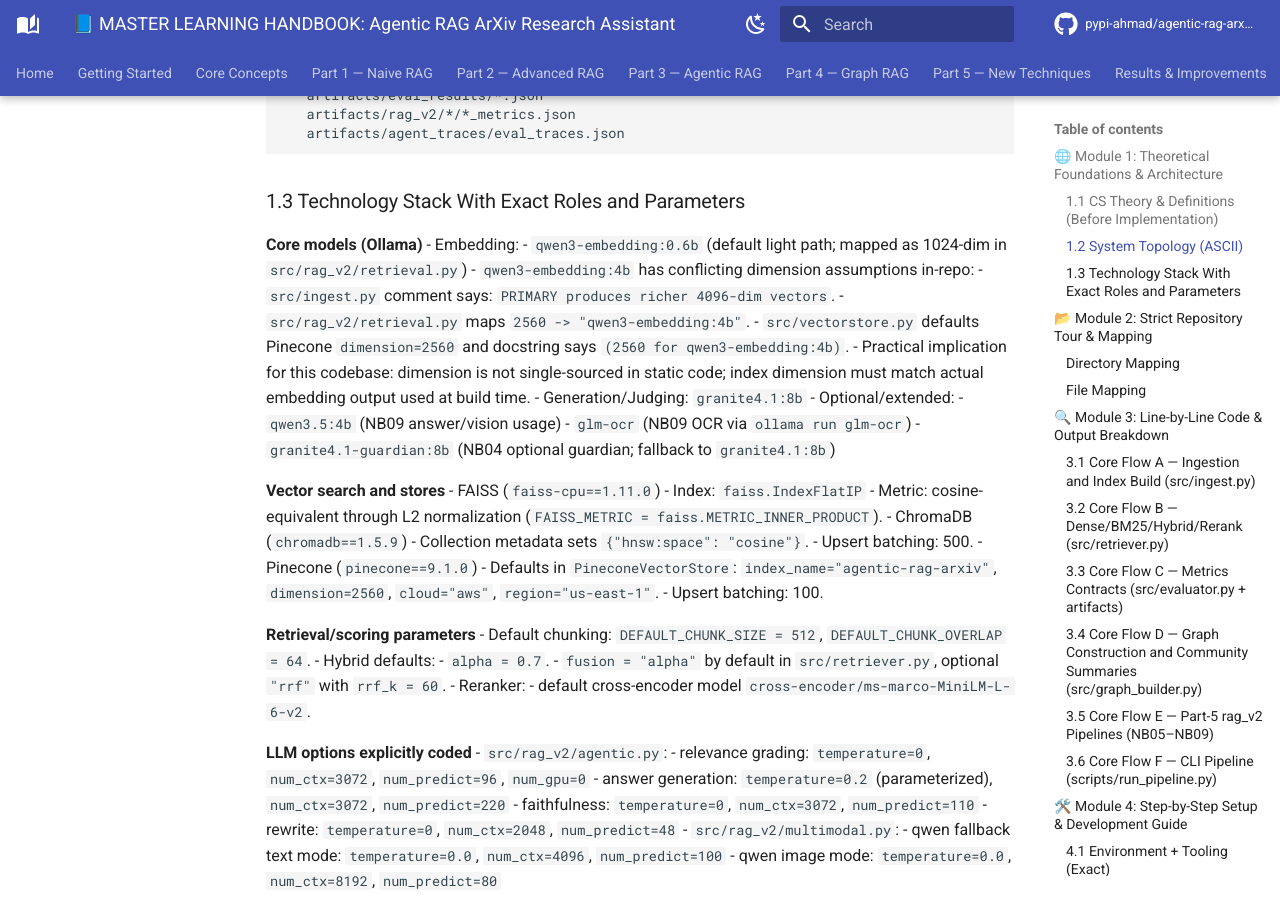
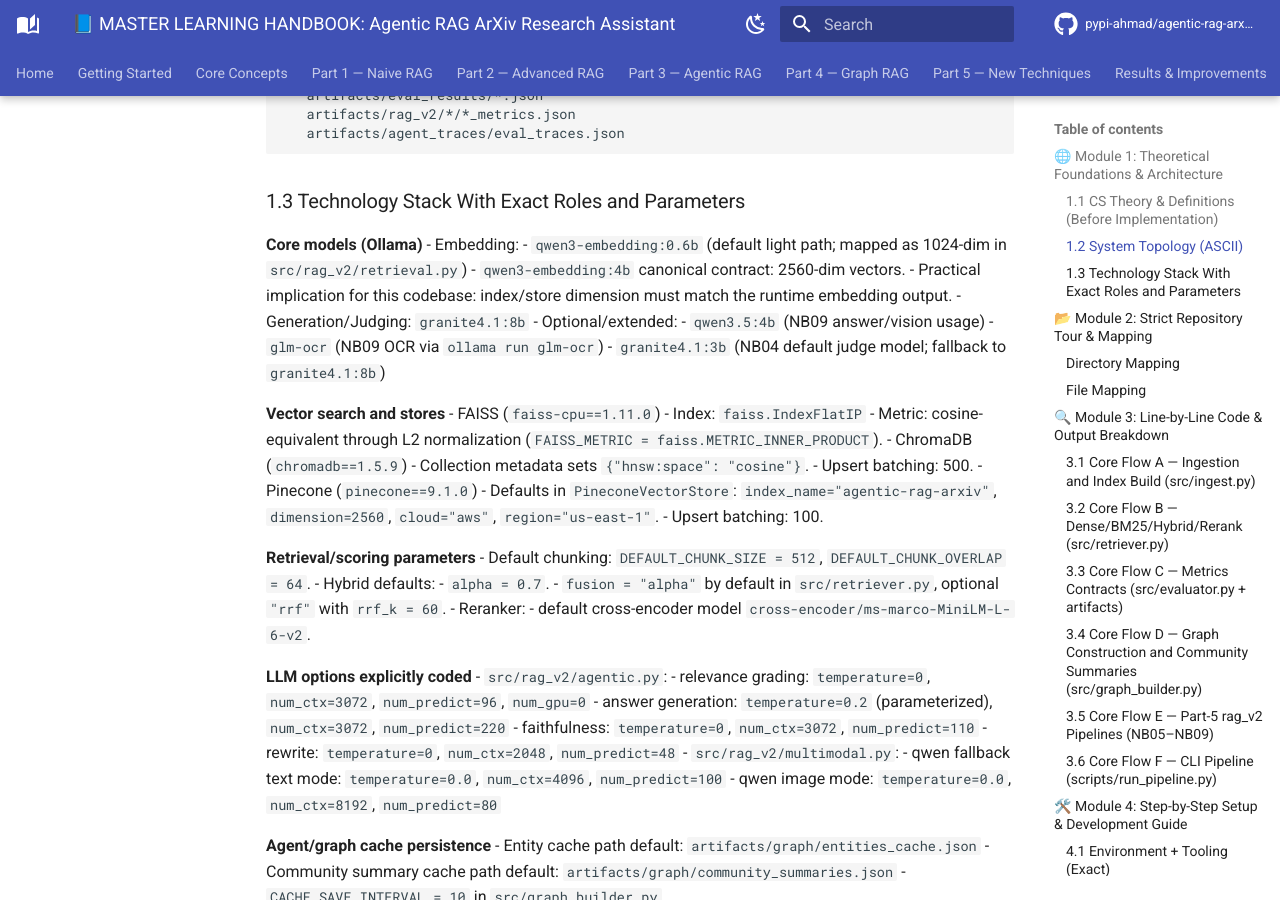
Before and after one commit to pypi-ahmad/agentic-rag-arxiv-research-assistant, an MkDocs documentation site: the page built from docs/01_getting_started/zero_to_hero_learning_handbook.md, in a window 1280 px wide and 900 px high, scrolled down 2755 px. Built offline with MkDocs 1.6.1 and Material for MkDocs 9.7.7, drawn with Linux system fonts in a browser that asks for light colours; comment, search, counter and statistics services are not loaded; some of the changed text lies outside the part shown.

Commit message:
chore(sync): update agentic-rag-arxiv-research-assistant (2026-07-06) [docs,notebooks,scripts]

```diff
--- a/docs/01_getting_started/zero_to_hero_learning_handbook.md
+++ b/docs/01_getting_started/zero_to_hero_learning_handbook.md
@@ -123,16 +123,13 @@ embed_texts(model=qwen3-embedding:0.6b or 4b, batch_size=32)
 **Core models (Ollama)**
 - Embedding:
   - `qwen3-embedding:0.6b` (default light path; mapped as 1024-dim in `src/rag_v2/retrieval.py`)
-  - `qwen3-embedding:4b` has conflicting dimension assumptions in-repo:
-    - `src/ingest.py` comment says: `PRIMARY produces richer 4096-dim vectors`.
-    - `src/rag_v2/retrieval.py` maps `2560 -> "qwen3-embedding:4b"`.
-    - `src/vectorstore.py` defaults Pinecone `dimension=2560` and docstring says `(2560 for qwen3-embedding:4b)`.
-  - Practical implication for this codebase: dimension is not single-sourced in static code; index dimension must match actual embedding output used at build time.
+  - `qwen3-embedding:4b` canonical contract: 2560-dim vectors.
+  - Practical implication for this codebase: index/store dimension must match the runtime embedding output.
 - Generation/Judging: `granite4.1:8b`
 - Optional/extended:
   - `qwen3.5:4b` (NB09 answer/vision usage)
   - `glm-ocr` (NB09 OCR via `ollama run glm-ocr`)
-  - `granite4.1-guardian:8b` (NB04 optional guardian; fallback to `granite4.1:8b`)
+  - `granite4.1:3b` (NB04 default judge model; fallback to `granite4.1:8b`)
 
 **Vector search and stores**
 - FAISS (`faiss-cpu==1.11.0`)
@@ -419,7 +416,7 @@ Repository scope counts used for this module:
 | notebooks/02_advanced_rag.ipynb | Part 2 — Advanced RAG: Hybrid Search + Cross-Encoder Reranking | defs: find_relevant_ids_by_keywords; imports: import sys; from pathlib import Path; import numpy as np; import pandas as pd | constants: CWD, PROJECT_ROOT, ARTIFACTS_DIR, INDEX_DIR, EVAL_DIR, EMBED_MODEL, OLD_RESULTS |
 | notebooks/03_agentic_rag_langgraph.executed.ipynb | Part 3 — Agentic RAG with LangGraph: CRAG State Machine | defs: retrieve, grade_documents, web_search, generate_answer, grade_hallucination, route_after_grading, route_after_hallucination_check, run_agent, find_relevant_ids_by_keywords; imports: import sys; from pathlib import Path; import json; import time | constants: CWD, PROJECT_ROOT, ARTIFACTS_DIR, INDEX_DIR, EVAL_DIR, TRACE_DIR, EMBED_MODEL, LLM_MODEL, GRADING_PROMPT, GENERATION_PROMPT, HALLUCINATION_PROMPT, MAX_REGENERATIONS |
 | notebooks/03_agentic_rag_langgraph.ipynb | Part 3 — Agentic RAG with LangGraph: CRAG State Machine | defs: retrieve, grade_documents, web_search, generate_answer, grade_hallucination, route_after_grading, route_after_hallucination_check, run_agent, find_relevant_ids_by_keywords; imports: import sys; from pathlib import Path; import json; import time | constants: CWD, PROJECT_ROOT, ARTIFACTS_DIR, INDEX_DIR, EVAL_DIR, TRACE_DIR, EMBED_MODEL, LLM_MODEL, GRADING_PROMPT, GENERATION_PROMPT, HALLUCINATION_PROMPT, MAX_REGENERATIONS |
-| notebooks/04_graph_rag.ipynb | Part 4 — Graph RAG: ChromaDB · Pinecone · Agentic LangGraph | defs: local_search, global_search, _find_ids, ndcg_at_k, f1_at_k, mrr, compute_retrieval_metrics, _normalise, exact_match, bleu; imports: import subprocess, sys; import nltk; import json, os, pickle, sys, re; from pathlib import Path | constants: CWD, PROJECT_ROOT, EMBED_MODEL, LLM_MODEL, GUARDIAN_MODEL, EMBED_DIM, ARTIFACTS, GRAPH_DIR, CHROMA_DIR, EVAL_DIR, NPY_PATH, CHUNKS_PATH, GRAPH_PATH, G |
+| notebooks/04_graph_rag.ipynb | Part 4 — Graph RAG: ChromaDB · Pinecone · Agentic LangGraph | defs: local_search, global_search, _find_ids, ndcg_at_k, f1_at_k, mrr, compute_retrieval_metrics, _normalise, exact_match, bleu; imports: import subprocess, sys; import nltk; import json, os, pickle, sys, re; from pathlib import Path | constants: CWD, PROJECT_ROOT, EMBED_MODEL, LLM_MODEL, JUDGE_MODEL, JUDGE_FALLBACK_MODEL, EMBED_DIM, ARTIFACTS, GRAPH_DIR, CHROMA_DIR, EVAL_DIR, NPY_PATH, CHUNKS_PATH, GRAPH_PATH, G |
 | notebooks/05_hybrid_rag.executed.ipynb | Part 5A — Hybrid RAG (Notebook 05) | imports: from __future__ import annotations; import sys; import time; from pathlib import Path | constants: PROJECT_ROOT, ART |
 | notebooks/05_hybrid_rag.ipynb | Part 5A — Hybrid RAG (Notebook 05) | imports: from __future__ import annotations; import sys; import time; from pathlib import Path | constants: PROJECT_ROOT, ART |
 | notebooks/06_graphrag.executed.ipynb | Part 5B — GraphRAG (Notebook 06) | defs: __init__, retrieve; imports: from __future__ import annotations; import sys; import time; from pathlib import Path | constants: PROJECT_ROOT, ART |
@@ -813,7 +810,7 @@ uv run python scripts/build_tutorial_pdf.py
 ### 5.1 Five Core Technical Interview Questions
 
 1. Why does this repository keep both dense retrieval and BM25 instead of choosing one retriever globally?
-2. In `src/retriever.HybridRetriever`, what tradeoff is being made between alpha fusion and RRF, and why does `rrf_k=60` matter?
+2. In `src/retriever.py::HybridRetriever`, what tradeoff is being made between alpha fusion and RRF, and why does `rrf_k=60` matter?
 3. Explain how state/memory is managed in the agentic paths (NB03 LangGraph and `src/rag_v2/agentic.py`) and where determinism is intentionally reduced.
 4. Why does `src/graph_builder.py` run community detection on the entity subgraph rather than the full paper+entity graph?
 5. What are the deployment implications of using `ChromaVectorStore` vs `PineconeVectorStore` in this codebase, based on actual constructor and batch settings?
```
Also changed, not shown: other parts of docs/01_getting_started/zero_to_hero_learning_handbook.md (+1 -1 lines), docs/01_getting_started/zero_to_hero_study_handbook.md (+3 -3 lines), docs/02_core_concepts/embeddings.md (+3 -3 lines), 3 other files.
